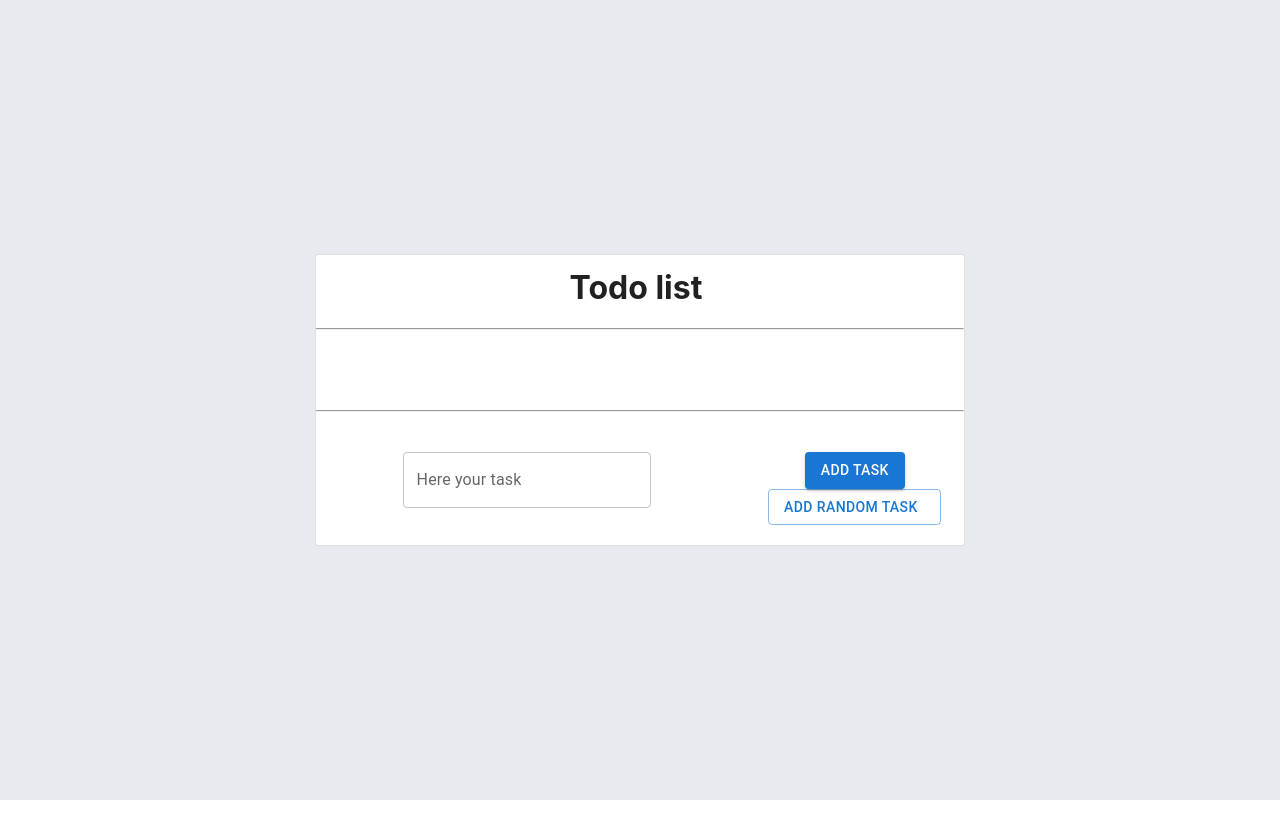
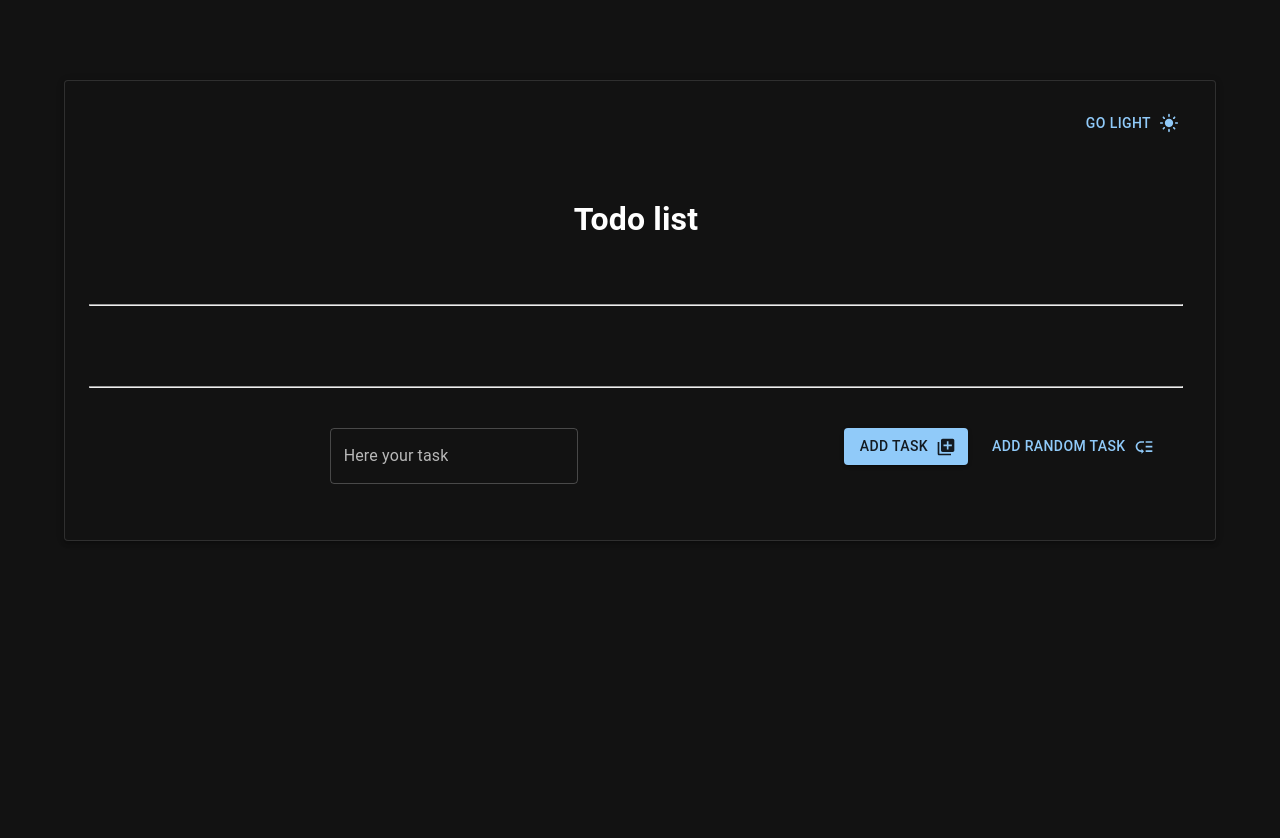
Before and after one commit to Diegobshots/todo-app, a React (Create React App) app: page / in a window 1280 px wide. Shown: the top 838 px of the page. Before the commit the page ends 800 px from the top, so only its background shows below. Built offline with nearby package versions, Linux system fonts and the light colour scheme.

Commit message:
custom hooks and icons

```diff
--- a/package.json
+++ b/package.json
@@ -5,7 +5,10 @@
   "dependencies": {
     "@emotion/react": "^11.10.5",
     "@emotion/styled": "^11.10.5",
+    "@mui/icons-material": "^5.11.9",
     "@mui/material": "^5.11.8",
+    "@mui/lab": "latest",
+    "@mui/material-next": "latest",
     "@testing-library/jest-dom": "^5.16.5",
     "@testing-library/react": "^13.4.0",
     "@testing-library/user-event": "^13.5.0",
--- a/src/App.css
+++ b/src/App.css
@@ -4,7 +4,6 @@
   display: flex;
   justify-content: center;
   align-items: center;
-  background-color: rgb(231, 235, 240);
 }
 
 #root {
--- a/src/App.jsx
+++ b/src/App.jsx
@@ -1,67 +1,70 @@
-import { Button, Card, TextField, CircularProgress } from "@mui/material"
+import { Button, Card, TextField, Container } from "@mui/material"
+import LoadingButton from "@mui/lab/LoadingButton"
+import LibraryAddIcon from "@mui/icons-material/LibraryAdd"
+import LowPriorityIcon from "@mui/icons-material/LowPriority"
+
 import "./App.css"
 import { Grid } from "@mui/material"
-import { useRef, useState, useEffect } from "react"
+import { useEffect } from "react"
+import { useTasks } from "./hooks/useTasks"
+import { useTheme } from "./hooks/useTheme"
+import LightModeIcon from "@mui/icons-material/LightMode"
+import NightsStaySharpIcon from "@mui/icons-material/NightsStaySharp"
+
+import { ThemeProvider } from "@mui/material/styles"
+import CssBaseline from "@mui/material/CssBaseline"
 
 const App = () => {
-  const taskField = useRef("")
-  const [isLoading, setIsLoading] = useState(false)
-  const [inputError, setInputError] = useState(false)
-  const [tasks, setTasks] = useState(JSON.parse(localStorage.getItem('todos')) ?? [])
+  const { theme, changeTheme, darkTheme, lightTheme } = useTheme()
 
+  const {
+    tasks,
+    addRandomTask,
+    addTask,
+    completeTask,
+    isLoading,
+    taskField,
+    inputError,
+    setInputError,
+  } = useTasks()
 
   useEffect(() => {
-    localStorage.setItem('todos',  JSON.stringify(tasks))
+    localStorage.setItem("todos", JSON.stringify(tasks))
   }, [tasks])
 
-  const addTask = () => {
+  return (
+    <ThemeProvider theme={theme === "light" ? lightTheme : darkTheme}>
+      <CssBaseline />
+      <Container className="App" sx={{ pb: "2rem" }}>
+        <Card variant="outlined" sx={{ p: "2rem", boxShadow: 3, mt: "5rem" }}>
+          <Grid container rowGap={4} spacing={1}>
+            <Grid xs={12} align={'right'} >
+              <Button onClick={changeTheme} endIcon={theme === 'light' ? <NightsStaySharpIcon/> : <LightModeIcon/>}>
+                {theme === "light" ? <span>Go dark</span> : <span>Go light</span>}
+              </Button>
+            </Grid>
+            <Grid sx={{ mx: "auto" }} xs={12}>
+              <h1>Todo list</h1>
+            </Grid>
 
-    if ( taskField.current.value === '' ) {
-      setInputError(true)
-      return
-    }
-    setInputError(false)
-    setTasks([...tasks, { title: taskField.current.value, completed: false, id: taskField.current.value+Math.random() }])
-
-    taskField.current.value = ""
-  }
-
-  const addRandomTask = () => {
-    setIsLoading(true)
-    fetch("https://dummyjson.com/todos/random")
-      .then((res) => res.json())
-      .then((data) => {
-        setIsLoading(false)
-        setTasks([...tasks, { title: data.todo, completed: false, id: data.id }])
-      })
-  }
-
-  const completeTask = task => {
-    const newTasks = tasks.map( t => {
-      return task.id === t.id ? { title: t.title, completed: !t.completed, id: t.id } : t
-    })
-    setTasks(newTasks)
-  }
-
-
-
-
-
-  return (
-    <div className="App">
-      <Card variant="outlined">
-        <Grid container rowGap={4} spacing={1}>
             <Grid xs={12}>
-            <h1>Todo list</h1>
               <hr />
             </Grid>
             <Grid xs={12}>
               {tasks.map((t) => {
                 return (
-                <h2 key={t.id} style={t.completed ? { textDecoration: "line-through" } : null}>
+                  <h2
+                    key={t.id}
+                    style={
+                      t.completed ? { textDecoration: "line-through" } : null
+                    }
+                  >
                     {t.title}
                     {!t.completed ? (
-                    <Button variant="outlined" onClick={() => completeTask(t)}>
+                      <Button
+                        variant="outlined"
+                        onClick={() => completeTask(t)}
+                      >
                         Complete task
                       </Button>
                     ) : null}
@@ -77,26 +80,40 @@ const App = () => {
                 id="outlined-basic"
                 label="Here your task"
                 error={inputError}
-              helperText={ inputError ? "You need to write somerthing before" : null}
+                helperText={
+                  inputError ? "You need to write somerthing before" : null
+                }
                 variant="outlined"
                 inputRef={taskField}
-              onKeyDown={e => e.key === 'Enter' ?  addTask() : setInputError(false)}
+                onKeyDown={(e) =>
+                  e.key === "Enter" ? addTask() : setInputError(false)
+                }
               />
             </Grid>
             <Grid xs={4}>
-            <Button onClick={() => addTask()} variant="contained">
+              <Button
+                onClick={() => addTask()}
+                variant="contained"
+                endIcon={<LibraryAddIcon />}
+              >
                 Add task
               </Button>
-            <Button onClick={() => addRandomTask()} variant="outlined">
-              Add random task &nbsp;
-              {isLoading && <CircularProgress color="primary" size="1rem" />}
-            </Button>
+              <LoadingButton
+                sx={{ ml: "1rem" }}
+                onClick={() => addRandomTask()}
+                loading={isLoading}
+                loadingPosition="end"
+                endIcon={<LowPriorityIcon />}
+              >
+                <span>Add random task</span>
+              </LoadingButton>
             </Grid>
           </Grid>
 
           <br />
         </Card>
-    </div>
+      </Container>
+    </ThemeProvider>
   )
 }
 
--- /dev/null
+++ b/src/hooks/useTasks.js
@@ -0,0 +1,41 @@
+import { useState, useRef } from 'react'
+
+export const useTasks = () => {
+
+    const [tasks, setTasks] = useState(JSON.parse(localStorage.getItem('todos')) ?? [])
+    const [isLoading, setIsLoading] = useState(false)
+    const taskField = useRef("")
+    const [inputError, setInputError] = useState(false)
+
+
+    const addTask = () => {
+
+        if ( taskField.current.value === '' ) {
+          setInputError(true)
+          return
+        }
+        setInputError(false)
+        setTasks([...tasks, { title: taskField.current.value, completed: false, id: taskField.current.value+Math.random() }])
+
+        taskField.current.value = ""
+      }
+
+      const addRandomTask = () => {
+        setIsLoading(true)
+        fetch("https://dummyjson.com/todos/random")
+          .then((res) => res.json())
+          .then((data) => {
+            setIsLoading(false)
+            setTasks([...tasks, { title: data.todo, completed: false, id: data.id }])
+          })
+      }
+
+      const completeTask = task => {
+        const newTasks = tasks.map( t => {
+          return task.id === t.id ? { title: t.title, completed: !t.completed, id: t.id } : t
+        })
+        setTasks(newTasks)
+      }
+
+    return { tasks, addTask, addRandomTask, completeTask, isLoading, inputError, taskField, setInputError }
+}
--- /dev/null
+++ b/src/hooks/useTheme.js
@@ -0,0 +1,28 @@
+import { useState } from "react";
+import { createTheme } from "@mui/material/styles"
+
+
+export const useTheme = () => {
+
+    const darkTheme = createTheme({
+        palette: {
+            mode: "dark",
+        },
+    })
+    const lightTheme = createTheme({
+        palette: {
+            mode: "light",
+        },
+    })
+    const [theme, setTheme] = useState('dark')
+
+    const changeTheme = () => {
+        if (theme === 'light') {
+            setTheme('dark')
+        } else {
+            setTheme('light')
+        }
+    }
+
+    return { theme, changeTheme, darkTheme, lightTheme }
+}
```
Also changed, not shown: 1 other file (tests, documents, lock files or other folders). Lines whose indentation alone changed are shown as unchanged.
